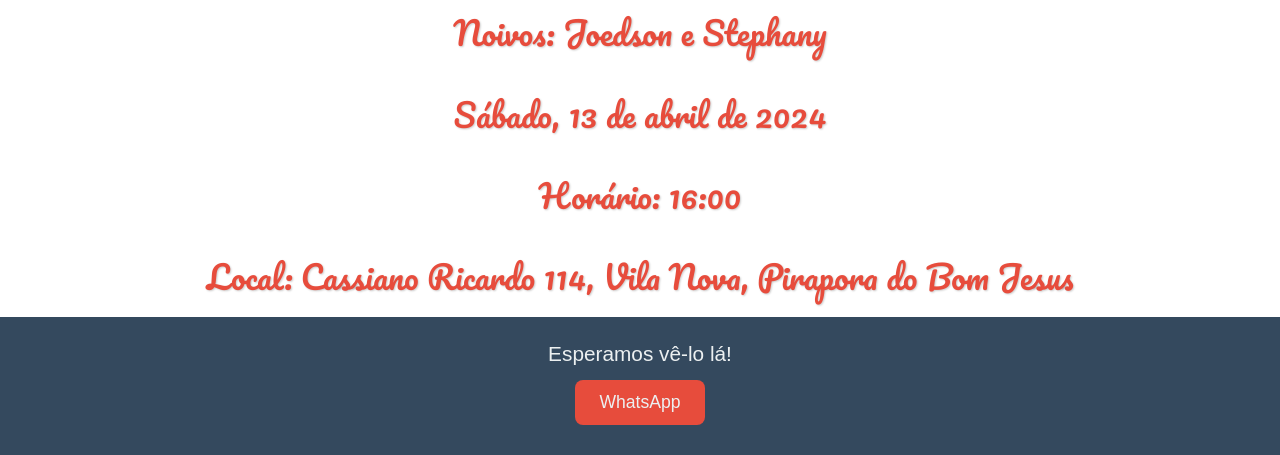
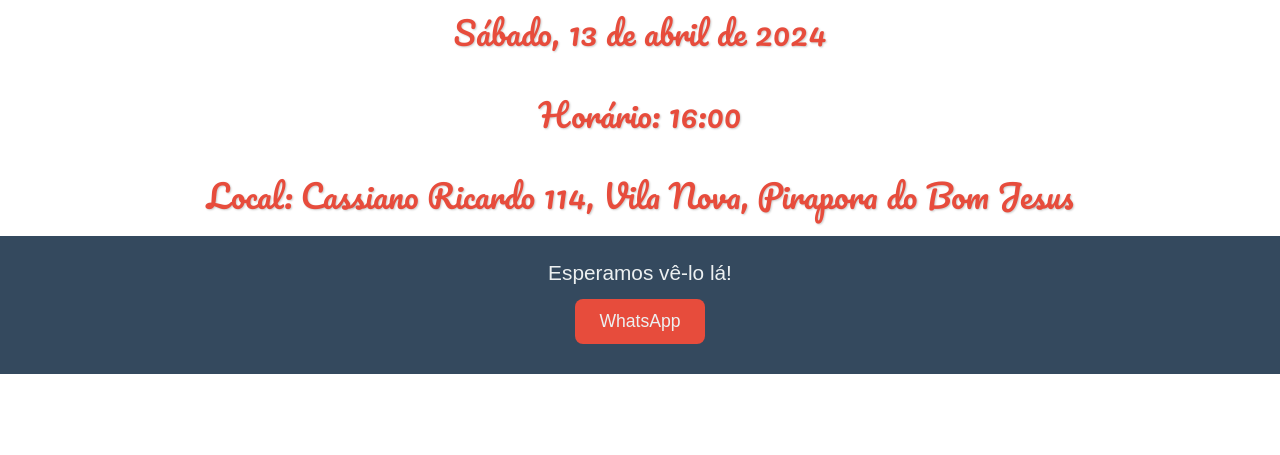
Before and after one commit to Thiago163/casamento, a plain HTML site: page index.html in a window 1280 px wide. Shown: the part 719-1174 px from the top of the page. After the commit the page ends 1093 px from the top, so only its background shows below. Drawn offline with Linux system fonts and the light colour scheme.

Commit message:
Update index.html

```diff
--- a/index.html
+++ b/index.html
@@ -5,7 +5,7 @@
 <head>
     <meta charset="UTF-8">
     <meta name="viewport" content="width=device-width, initial-scale=1.0">
-    <title>Convite de Casamento</title>
+    <title>Joedson e Stephany</title>
     <link rel="icon" href="img/casamento.jpg">
     <link rel="stylesheet" href="index.css">
 </head>
@@ -19,7 +19,6 @@
     <section class="details">
         <img src="img/casamento.jpg" alt="Imagem do Casal">
         <h2>Detalhes do Casamento</h2>
-        <p>Noivos: Joedson e Stephany</p>
         <p>Sábado, 13 de abril de 2024</p>
         <p>Horário: 16:00</p>
         <p>Local: Cassiano Ricardo 114, Vila Nova, Pirapora do Bom Jesus</p>
```
